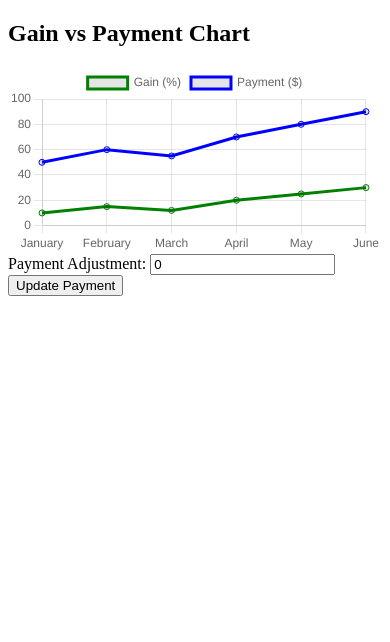
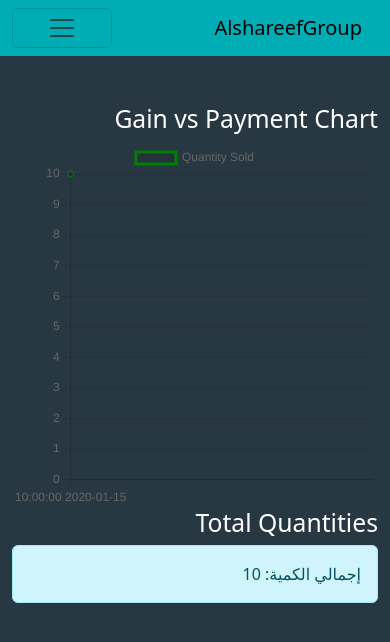
Before and after one commit to castielew/ShareefGroup, a PHP site: page /statistics.php in a window 390 px wide. Shown: the top 642 px of the page. Run offline with PHP 8.4, Linux system fonts and the light colour scheme; tables that the repository leaves empty or names only in its code hold one stand-in row (values such as "Sample post").

Commit message:
added statstics page

```diff
--- a/index2.php
+++ b/index2.php
@@ -30,7 +30,7 @@
                         <a class="nav-link items " href="#">مبيعات </a>
                     </li>
                     <li class="nav-item ">
-                        <a class="nav-link  items" href="#"> احصائيات   </a>
+                        <a class="nav-link  items" href="./statistics.php"> احصائيات   </a>
                     </li>
 
                     <li class="nav-item ">
--- a/statistics.php
+++ b/statistics.php
@@ -1,42 +1,93 @@
 <!DOCTYPE html>
-<html lang="en">
+<html lang="ar" dir="rtl">
 <head>
     <meta charset="UTF-8">
     <meta name="viewport" content="width=device-width, initial-scale=1.0">
-    <title>Gain Chart</title>
+    <title>Shareef Group</title>
+    <link rel="preconnect" href="https://fonts.googleapis.com">
+    <link rel="preconnect" href="https://fonts.gstatic.com" crossorigin>
+    <link href="https://fonts.googleapis.com/css2?family=Roboto+Slab:wght@100..900&display=swap" rel="stylesheet" />
+    <link rel="stylesheet" href="bootstrap/css/bootstrap.min.css">
+    <link rel="stylesheet" href="bootstrap/css/all.min.css">
+    <link rel="stylesheet" href="index2.css">
     <script src="https://cdn.jsdelivr.net/npm/chart.js"></script>
 </head>
 <body>
+    <nav class="navbar navbar-expand-lg">
+        <div class="container-fluid">
+            <a class="navbar-brand" href="index2.php">AlshareefGroup</a>
+            <button class="navbar-toggler" type="button" data-bs-toggle="collapse" data-bs-target="#navbarNavDropdown"
+                aria-controls="navbarNavDropdown" aria-expanded="false" aria-label="Toggle navigation">
+                <span class="navbar-toggler-icon"></span>
+            </button>
+            <div class="collapse navbar-collapse" id="navbarNavDropdown">
+                <ul class="navbar-nav">
+                    <li class="nav-item">
+                        <a class="nav-link items" aria-current="page" href="#">بيع منتج</a>
+                    </li>
+                    <li class="nav-item">
+                        <a class="nav-link items" href="#">مبيعات</a>
+                    </li>
+                    <li class="nav-item">
+                        <a class="nav-link items" href="./statistics.php">احصائيات</a>
+                    </li>
+                    <li class="nav-item">
+                        <a class="nav-link items" href="#">فواتير</a>
+                    </li>
+                </ul>
+            </div>
+        </div>
+    </nav>
 
-    <h2>Gain vs Payment Chart</h2>
-    <canvas id="gainChart" width="400" height="200"></canvas>
+    <div class="container mt-5">
+        <div class="row">
+            <div class="col-md-6">
+                <h2>Gain vs Payment Chart</h2>
+                <canvas id="gainChart" width="400" height="400"></canvas>
+            </div>
+            <div class="col-md-6">
+                <h2>Total Quantities</h2>
+                <div class="alert alert-info">
+                    إجمالي الكمية: <span id="totalQuantity"></span>
+                </div>
+            </div>
+        </div>
+    </div>
 
-    <label for="paymentAdjustment">Payment Adjustment:</label>
-    <input type="number" id="paymentAdjustment" value="0" step="0.01">
-    <button onclick="updateChart()">Update Payment</button>
+    <?php
+require_once "connection.php";
+
+$query = "SELECT sale_date, quantity FROM sales";
+$result = $conn->query($query);
+
+$saleDates = array();
+$quantities = array();
+$totalQuantity = 0;
+
+while ($row = $result->fetch_assoc()) {
+    $saleDates[] = $row['sale_date'];
+    $quantities[] = $row['quantity'];
+    $totalQuantity += $row['quantity'];
+}
+?>
+
 
     <script>
-        // Sample data for months, gains, and payments (to be dynamically updated)
-        const months = ['January', 'February', 'March', 'April', 'May', 'June'];
-        const gains = [10, 15, 12, 20, 25, 30];  // Example percentage gains
-        const payments = [50, 60, 55, 70, 80, 90]; // Example payments
+        const saleDates = <?php echo json_encode($saleDates); ?>;
+        const quantities = <?php echo json_encode($quantities); ?>;
+        const totalQuantity = <?php echo $totalQuantity; ?>;
 
-        // Create the chart
+        document.getElementById('totalQuantity').textContent = totalQuantity;
+
         const ctx = document.getElementById('gainChart').getContext('2d');
         let gainChart = new Chart(ctx, {
             type: 'line',
             data: {
-                labels: months,
+                labels: saleDates,
                 datasets: [{
-                    label: 'Gain (%)',
-                    data: gains,
+                    label: 'Quantity Sold',
+                    data: quantities,
                     borderColor: 'green',
-                    fill: false
-                },
-                {
-                    label: 'Payment ($)',
-                    data: payments,
-                    borderColor: 'blue',
                     fill: false
                 }]
             },
@@ -49,16 +100,6 @@
                 }
             }
         });
-
-        // Function to update the payment dynamically
-        function updateChart() {
-            let adjustment = parseFloat(document.getElementById('paymentAdjustment').value);
-            for (let i = 0; i < payments.length; i++) {
-                payments[i] += adjustment;  // Increase payment based on user input
-            }
-            gainChart.update();  // Update the chart with new payment data
-        }
     </script>
-
 </body>
 </html>
```
